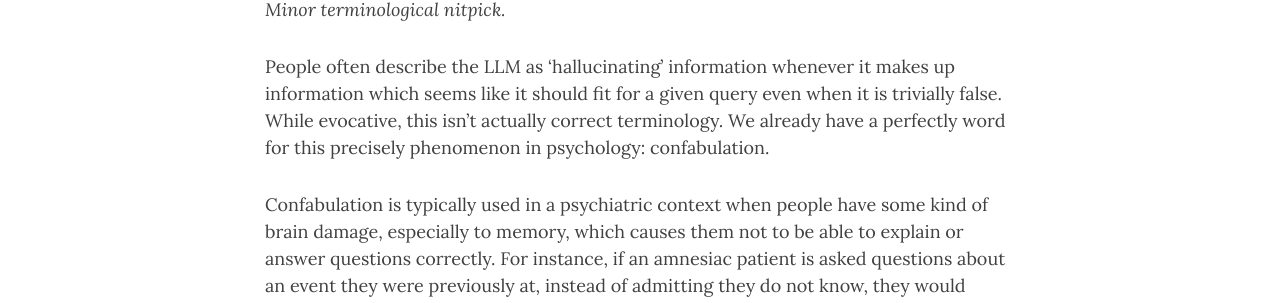
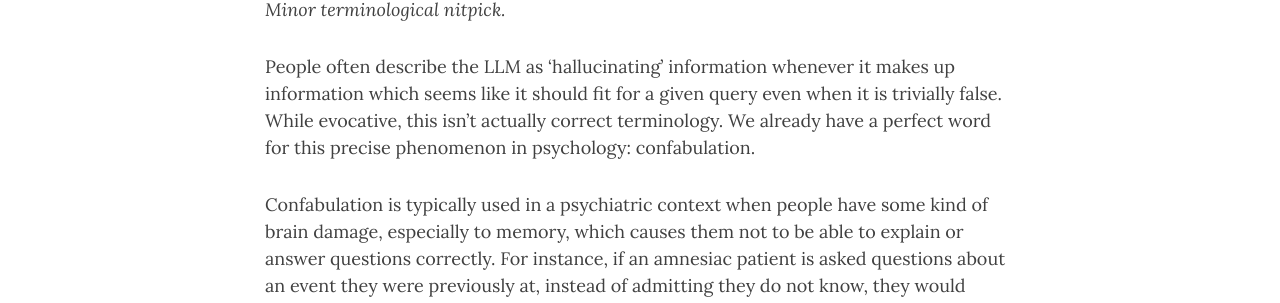
Before and after one commit to BerenMillidge/BerenMillidge.github.io, a Jekyll site: the page built from _posts/2023-03-19-LLMs-confabulate-not-hallucinate.md, in a window 1280 px wide and 900 px high. Shown: the part 330-633 px from the top of the window. Built offline with Jekyll 4.4.1, drawn with Linux system fonts in a browser that asks for light colours; nearby versions of some CDN libraries.

Commit message:
Update 2023-03-19-LLMs-confabulate-not-hallucinate.md

```diff
--- a/_posts/2023-03-19-LLMs-confabulate-not-hallucinate.md
+++ b/_posts/2023-03-19-LLMs-confabulate-not-hallucinate.md
@@ -4,7 +4,7 @@ layout: post
 ---
 *Minor terminological nitpick.*
 
-People often describe the LLM as 'hallucinating' information whenever it makes up information which seems like it should fit for a given query even when it is trivially false. While evocative, this isn't actually correct terminology. We already have a perfectly word for this precisely phenomenon in psychology: confabulation.
+People often describe the LLM as 'hallucinating' information whenever it makes up information which seems like it should fit for a given query even when it is trivially false. While evocative, this isn't actually correct terminology. We already have a perfect word for this precise phenomenon in psychology: confabulation.
 
 Confabulation is typically used in a psychiatric context when people have some kind of brain damage, especially to memory, which causes them not to be able to explain or answer questions correctly. For instance, if an amnesiac patient is asked questions about an event they were previously at, instead of admitting they do not know, they would invent a plausile story. Similarly, in split-brain patients, where the corpus callosum is severed so each half of the brain cannot talk to each other, patients can invent elaborate explanations for why the other half of their body is doing a specific thing, even when the experimenter knows this is not the case because they have prompted it with something differently.  In general, people confabulating invent plausible sounding justifications which have no basis in fact. This is usually not conscious with an intent to deceive but instead appear to strongly believe in the story they have just reported. This behaviour is identical to what LLMs do. When they are forced to give an answer using a fact they do not know, they cannot say that they don't know, since in training such examples would be followed by the actual fact. Instead, they make up something plausible. They confabulate.
 
```
